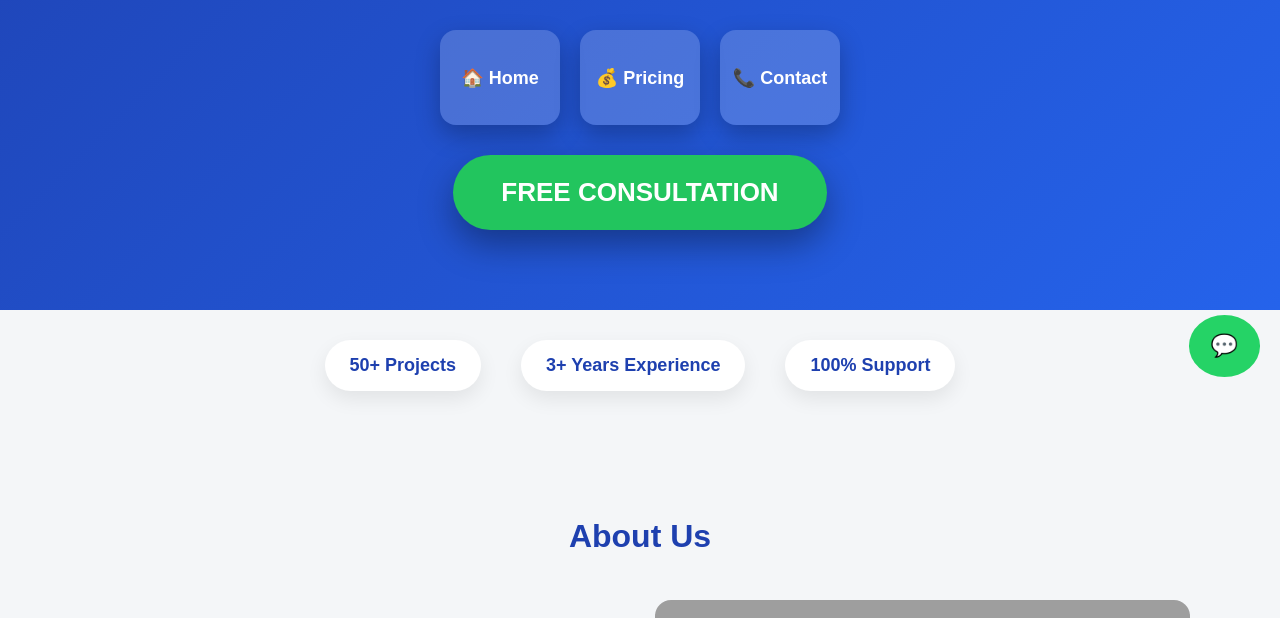
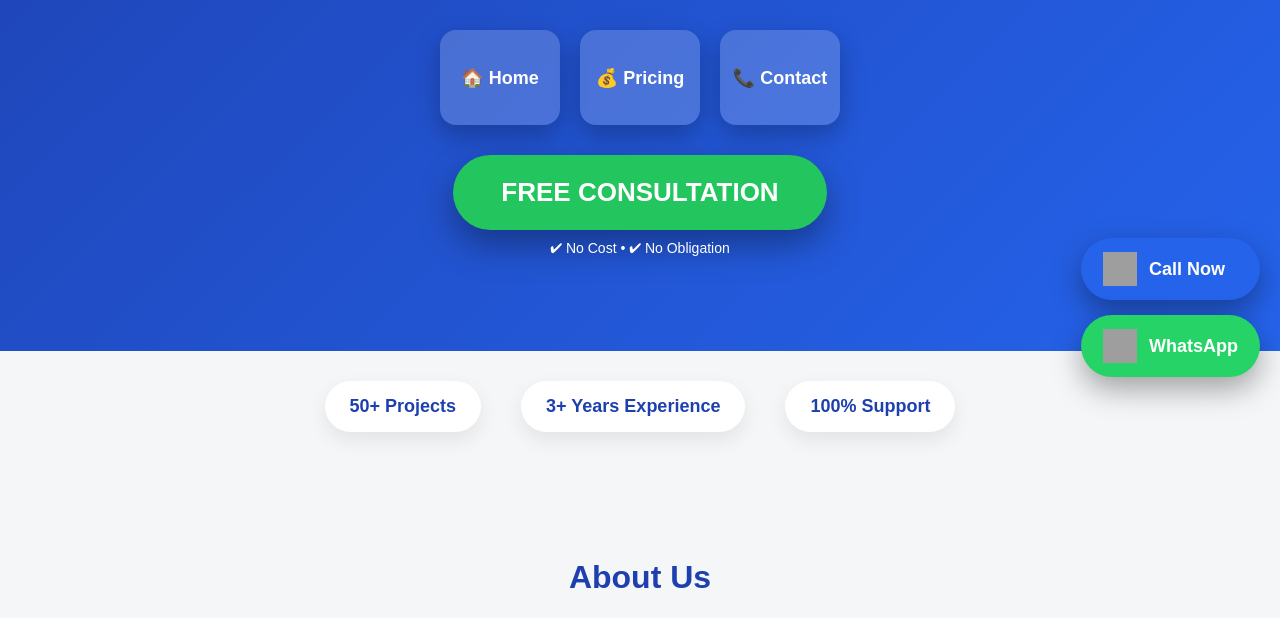
Before and after one commit to manojnehra556-netizen/Webdevelop, a Flask app: page / in a window 1280 px wide. Shown: the part 403-1021 px from the top of the page. Run offline with Flask 3, Linux system fonts and the light colour scheme; grey boxes are pictures that could not be loaded.

Commit message:
Update index.html

```diff
--- a/templates/index.html
+++ b/templates/index.html
@@ -12,7 +12,7 @@ body{
   color:#1f2937;
 }
 
-/* HEADER */
+/* ================= HEADER ================= */
 header{
   background:linear-gradient(135deg,#1e40af,#2563eb);
   color:#fff;
@@ -35,7 +35,7 @@ header{
   display:block;
 }
 
-/* NAV CARDS */
+/* ================= NAV CARDS ================= */
 .nav-cards{
   display:flex;
   justify-content:center;
@@ -64,7 +64,7 @@ header{
   transform:translateY(-6px) scale(1.05);
 }
 
-/* CTA */
+/* ================= CTA ================= */
 .consult-btn{
   display:inline-block;
   padding:22px 48px;
@@ -77,7 +77,7 @@ header{
   box-shadow:0 15px 35px rgba(0,0,0,.35);
 }
 
-/* STATS STRIP */
+/* ================= STATS ================= */
 .stats-strip{
   display:flex;
   justify-content:center;
@@ -95,7 +95,7 @@ header{
   box-shadow:0 8px 20px rgba(0,0,0,0.08);
 }
 
-/* SECTIONS */
+/* ================= SECTIONS ================= */
 .section{
   max-width:1100px;
   margin:auto;
@@ -108,7 +108,7 @@ header{
   margin-bottom:45px;
 }
 
-/* ABOUT */
+/* ================= ABOUT ================= */
 .about-grid{
   display:grid;
   grid-template-columns:1fr 1fr;
@@ -128,7 +128,7 @@ header{
   border-radius:16px;
 }
 
-/* SERVICES */
+/* ================= SERVICES ================= */
 .cards{
   display:grid;
   grid-template-columns:repeat(auto-fit,minmax(250px,1fr));
@@ -150,7 +150,7 @@ header{
   margin-bottom:18px;
 }
 
-/* PROCESS */
+/* ================= PROCESS ================= */
 .process-flow{
   display:flex;
   align-items:center;
@@ -181,7 +181,7 @@ header{
   color:#22c55e;
 }
 
-/* TESTIMONIAL */
+/* ================= TESTIMONIAL ================= */
 .testimonial{
   background:#fff;
   padding:30px;
@@ -197,7 +197,7 @@ header{
   margin-bottom:15px;
 }
 
-/* FORM */
+/* ================= FORM ================= */
 input,textarea{
   width:100%;
   padding:14px;
@@ -222,20 +222,42 @@ input,textarea{
   margin-top:35px;
 }
 
-/* WHATSAPP */
-.whatsapp{
+/* ================= FLOATING CALL + WHATSAPP ================= */
+.floating-buttons{
   position:fixed;
   bottom:20px;
   right:20px;
+  display:flex;
+  flex-direction:column;
+  gap:15px;
+  z-index:9999;
+}
+.call-btn,
+.whatsapp-btn{
+  display:flex;
+  align-items:center;
+  gap:12px;
+  padding:14px 22px;
+  border-radius:50px;
+  text-decoration:none;
+  font-size:18px;
+  font-weight:800;
+  color:#fff;
+  box-shadow:0 12px 30px rgba(0,0,0,0.35);
+}
+.call-btn{
+  background:#2563eb;
+}
+.whatsapp-btn{
   background:#25D366;
-  color:white;
-  padding:18px 22px;
-  border-radius:50%;
-  font-size:22px;
-  text-decoration:none;
+}
+.call-btn img,
+.whatsapp-btn img{
+  width:34px;
+  height:34px;
 }
 
-/* FOOTER */
+/* ================= FOOTER ================= */
 footer{
   background:#0f172a;
   color:#cbd5e1;
@@ -243,7 +265,7 @@ footer{
   padding:22px;
 }
 
-/* MOBILE */
+/* ================= MOBILE ================= */
 @media(max-width:768px){
   .about-grid{grid-template-columns:1fr;}
   .brand-name{font-size:36px;}
@@ -268,9 +290,10 @@ footer{
   </div>
 
   <a href="#lead" class="consult-btn">FREE CONSULTATION</a>
+  <p style="margin-top:10px;font-size:14px">✔ No Cost • ✔ No Obligation</p>
 </header>
 
-<!-- TOP STATS -->
+<!-- STATS -->
 <div class="stats-strip">
   <div class="stat-item">50+ Projects</div>
   <div class="stat-item">3+ Years Experience</div>
@@ -355,10 +378,22 @@ footer{
     <textarea name="message" placeholder="Tell us about your business"></textarea>
     <button class="submit-btn">Submit</button>
   </form>
-  <div class="phone-big">📞 <a href="tel:9772237618">97722 37618</a></div>
+  <div class="phone-big">
+    📞 <a href="tel:9772237618">97722 37618</a>
+  </div>
 </div>
 
-<a class="whatsapp" href="https://wa.me/919772237618">💬</a>
+<!-- FLOATING BUTTONS -->
+<div class="floating-buttons">
+  <a href="tel:9772237618" class="call-btn">
+    <img src="https://cdn-icons-png.flaticon.com/512/597/597177.png">
+    Call Now
+  </a>
+  <a href="https://wa.me/919772237618" target="_blank" class="whatsapp-btn">
+    <img src="https://cdn-icons-png.flaticon.com/512/733/733585.png">
+    WhatsApp
+  </a>
+</div>
 
 <footer>
 © 2026 SHREE SHYAM SOFTWARE SOLUTIONS | All Rights Reserved
```
